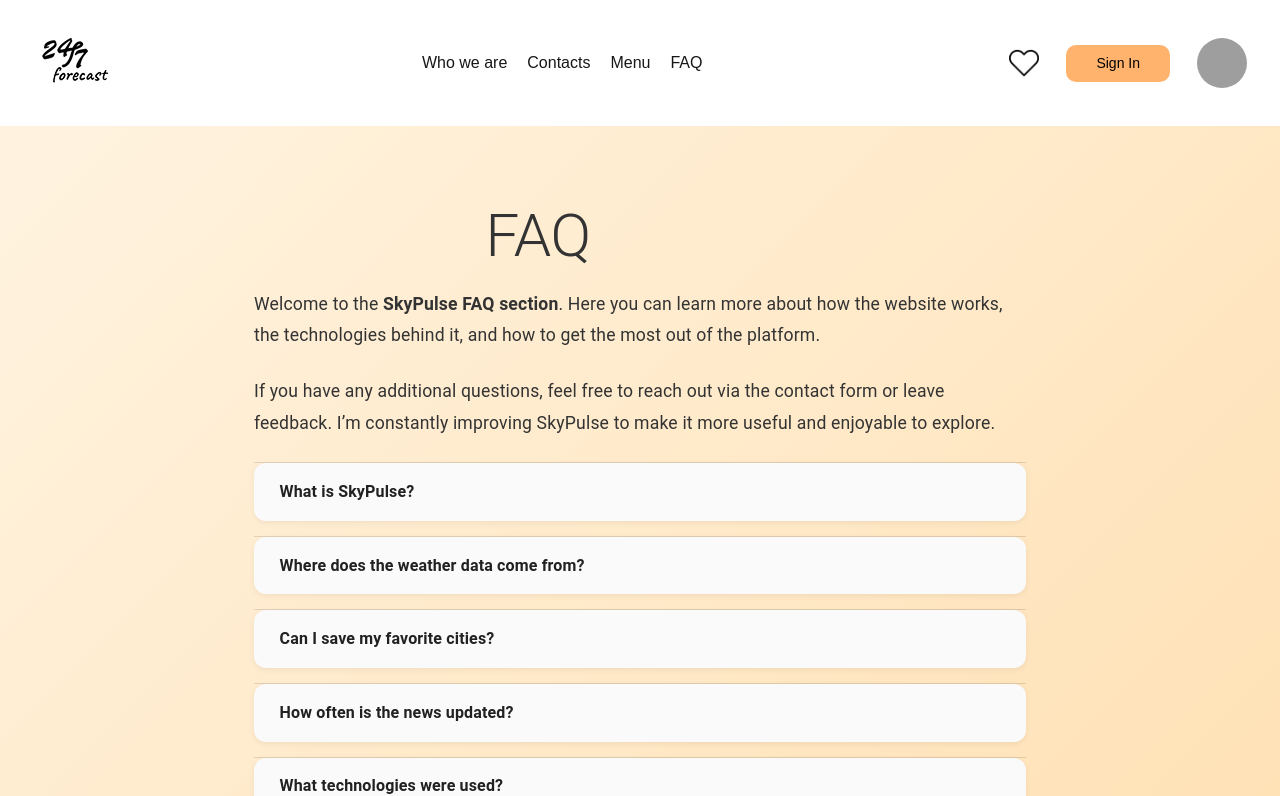
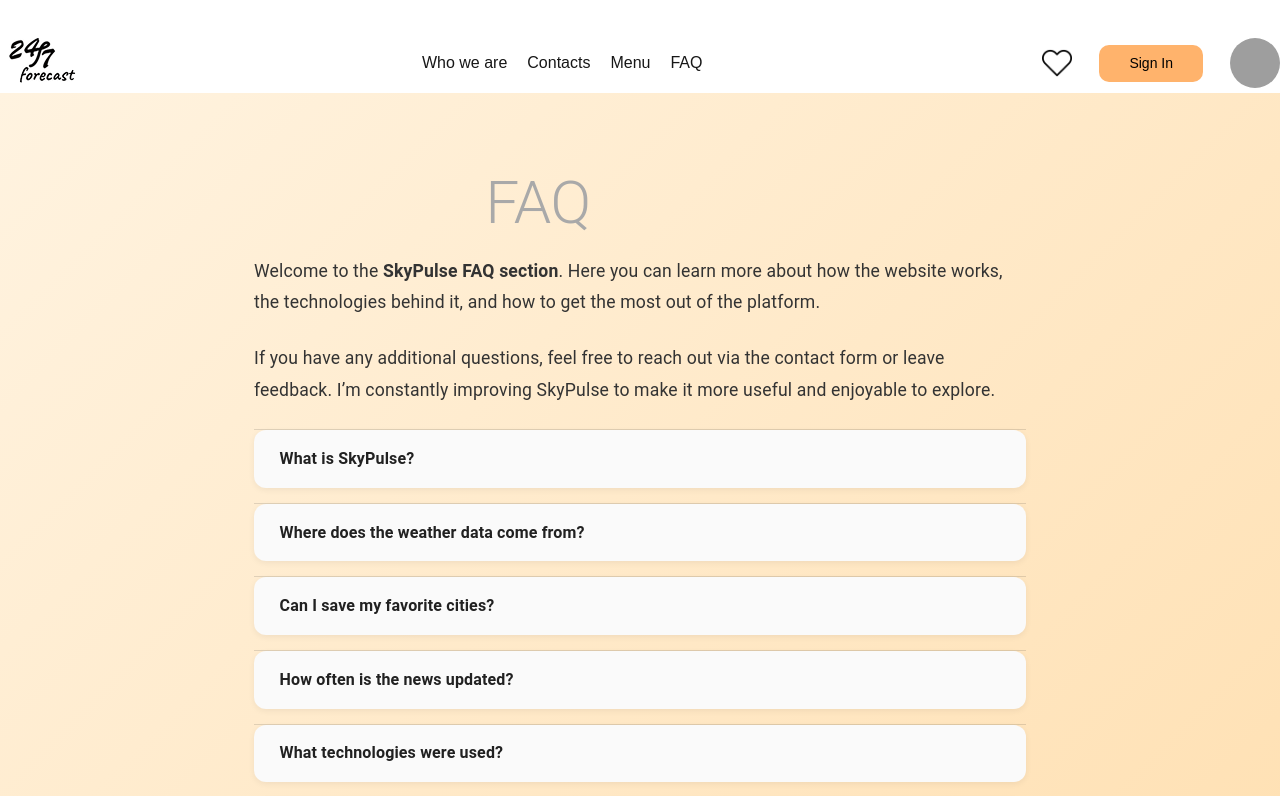
Before and after one commit to Olha36/weather-forecast, a Next.js app: page /faq in a window 1280 px wide. Shown: the top 796 px of the page. Built offline with nearby package versions, Linux system fonts and the light colour scheme; grey boxes are pictures that could not be loaded; some icons are missing.

Commit message:
fix styles for faq, header and first section

```diff
--- a/src/app/faq/page.tsx
+++ b/src/app/faq/page.tsx
@@ -62,7 +62,6 @@ export default function FAQ() {
             p: { xs: 4, sm: 6, md: 8 },
           }}
         >
-          {/* Title */}
           <BoxTitle>
             <AnimatedFaqTitle variant="h2" />
           </BoxTitle>
--- a/src/components/Header/Header.tsx
+++ b/src/components/Header/Header.tsx
@@ -50,7 +50,7 @@ export default function Header() {
         display: 'flex',
         alignItems: 'center',
         justifyContent: 'space-between',
-        padding: '33px',
+        padding: '33px 0 0',
       }}
     >
       <Link href="/">
--- a/src/components/WeatherSearch/WeatherSearch.tsx
+++ b/src/components/WeatherSearch/WeatherSearch.tsx
@@ -76,10 +76,10 @@ export default function WeatherSearch({ onSearch }: WeatherSearchProps) {
         backgroundImage: `url(${background.src})`,
         backgroundSize: 'cover',
         backgroundPosition: 'center',
-        height: '595px',
+        height: '100%',
         width: '100%',
         color: 'white',
-        paddingTop: '100px',
+        padding: '5% 0'
       }}
     >
       <Typography variant="h1" sx={{ textAlign: 'center' }}>
--- a/src/css/style.tsx
+++ b/src/css/style.tsx
@@ -46,8 +46,8 @@ export const abominationMenu = keyframes`
 
 export const abominationFaq = keyframes`
   0% { content: "F"; }
-  25% { content: "FA"; }
-  50% { content: "FAQ"; }
+  50% { content: "FA"; }
+  75% { content: "FAQ"; }
   100% { content: "FAQ"; }
 `;
 
@@ -122,8 +122,15 @@ export const TypographyTitle = styled(Typography)`
 `;
 
 export const AnimatedFaqTitle = styled(Typography)`
+ position: absolute;
+  width: 100%;
+  height: 50%;
+  fontsize: 45px;
+  color: #a9a9a9;
+
+
   &::after {
     content: 'FAQ';
-    animation: ${abominationFaq} 0.5s linear forwards;
+    animation: ${abominationFaq} 4.5s linear forwards;
   }
 `;
```
